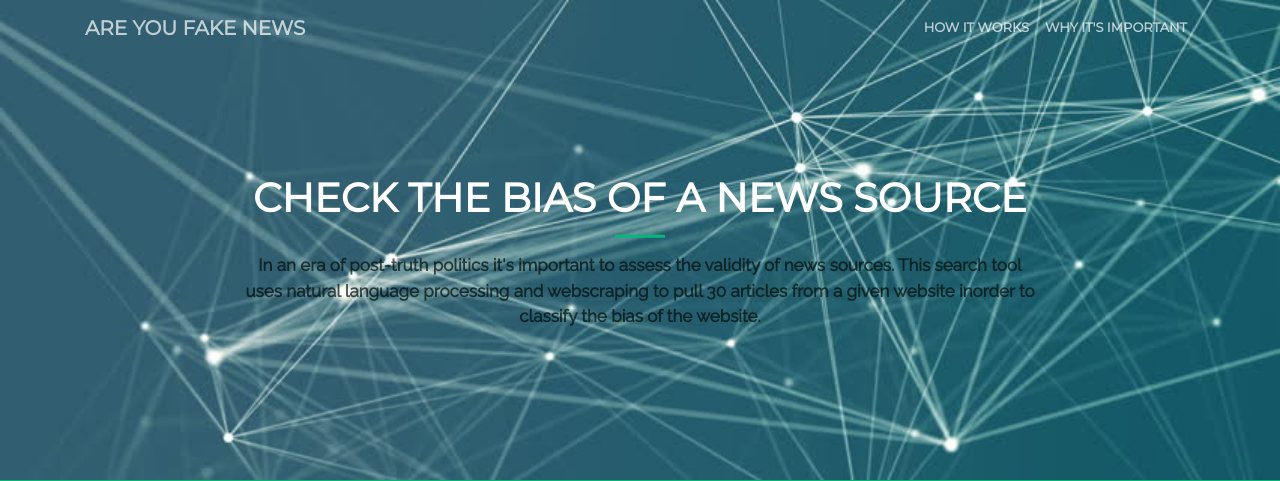
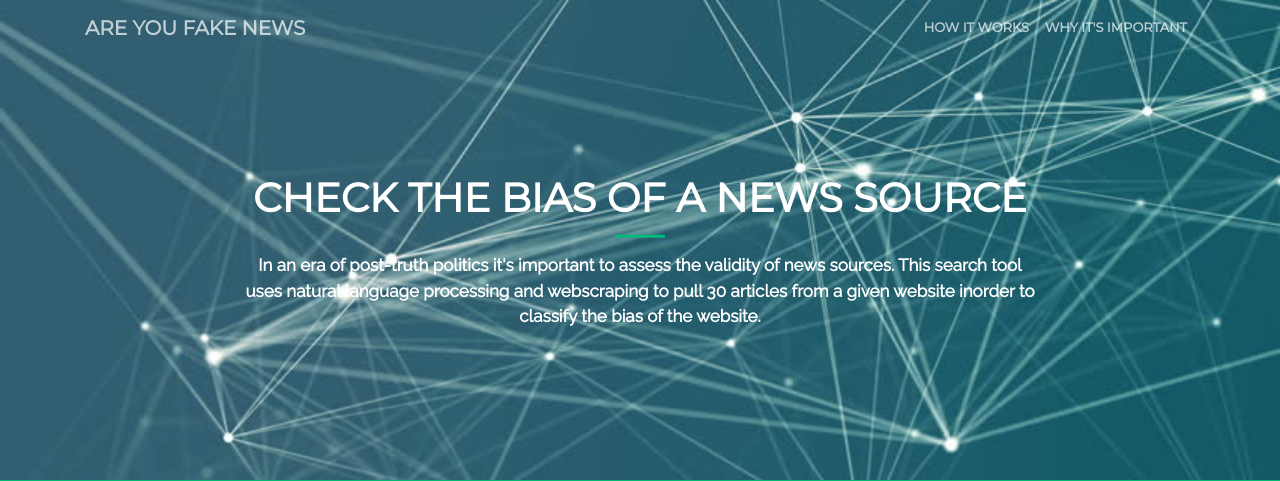
Before and after one commit to N2ITN/are-you-fake-news, a Flask app: template web/templates/submit.html in a window 1280 px wide. Shown: the top 481 px of the page. Run offline with Flask 2, Linux system fonts and the light colour scheme; the template is opened without the code that fills it: values that come from a table or form of the project are taken from there, others are empty; parts of the project's set-up code (start-up, migrations or seed data) failed here and were passed over; some libraries are stand-ins or nearby versions.

Commit message:
white font
Former-commit-id: 66bf8f1fa4c11c1fcc6e7ac18791f08a08b6286d

```diff
--- a/web/static/css/creative.css
+++ b/web/static/css/creative.css
@@ -167,10 +167,10 @@ header.masthead {
     header.masthead .header-content .header-content-inner hr {
       margin: 15px auto; }
     header.masthead .header-content .header-content-inner p {
-      font-size: 18px;
+      font-size: 24px;
       font-weight: 600;
       margin-bottom: 30px;
-      color: rgba(0, 12, 7, 0.7); }
+      color: rgb(255, 255, 255); }
   @media (min-width: 768px) {
     header.masthead {
       height: 60%;
```
